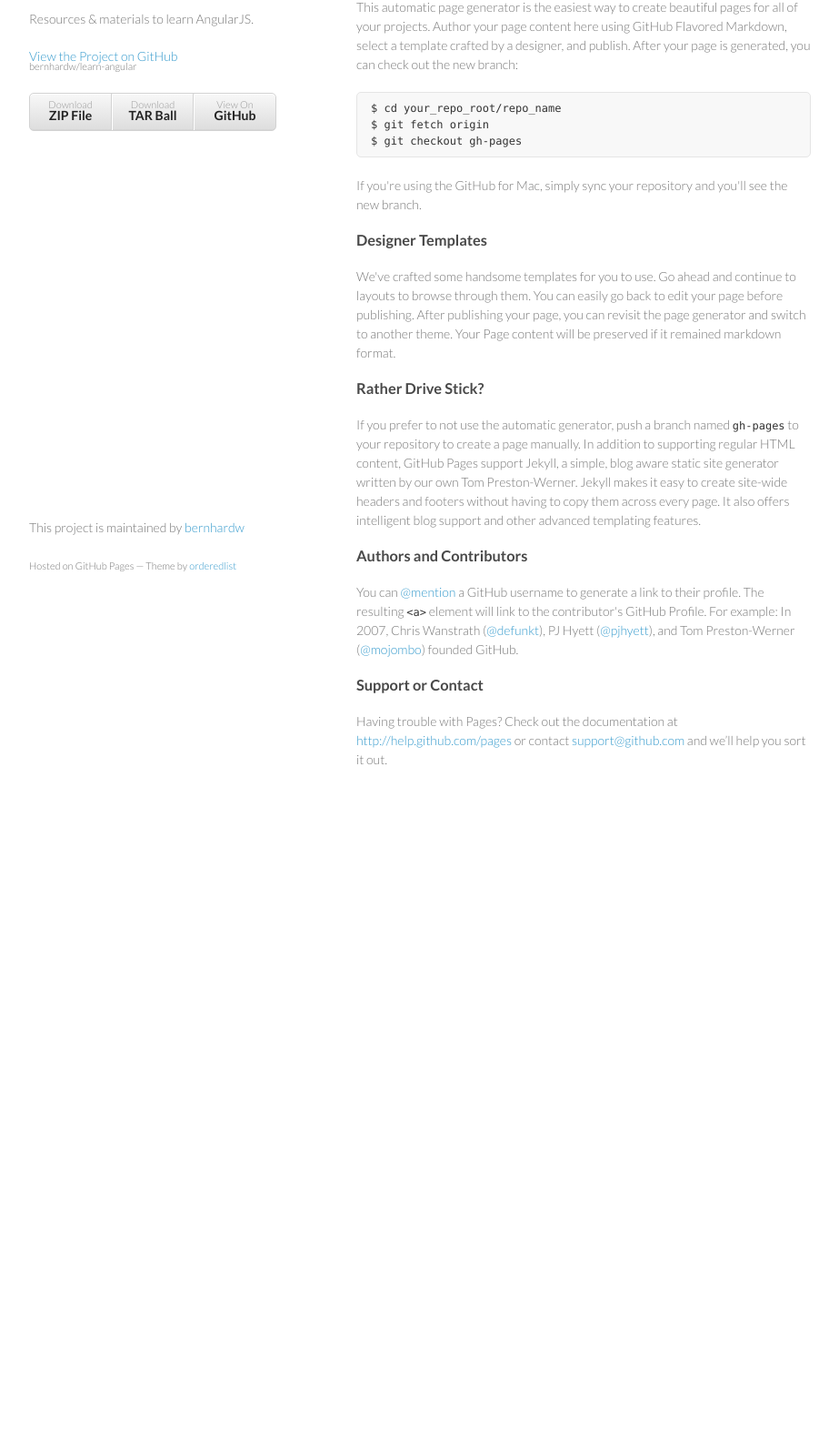
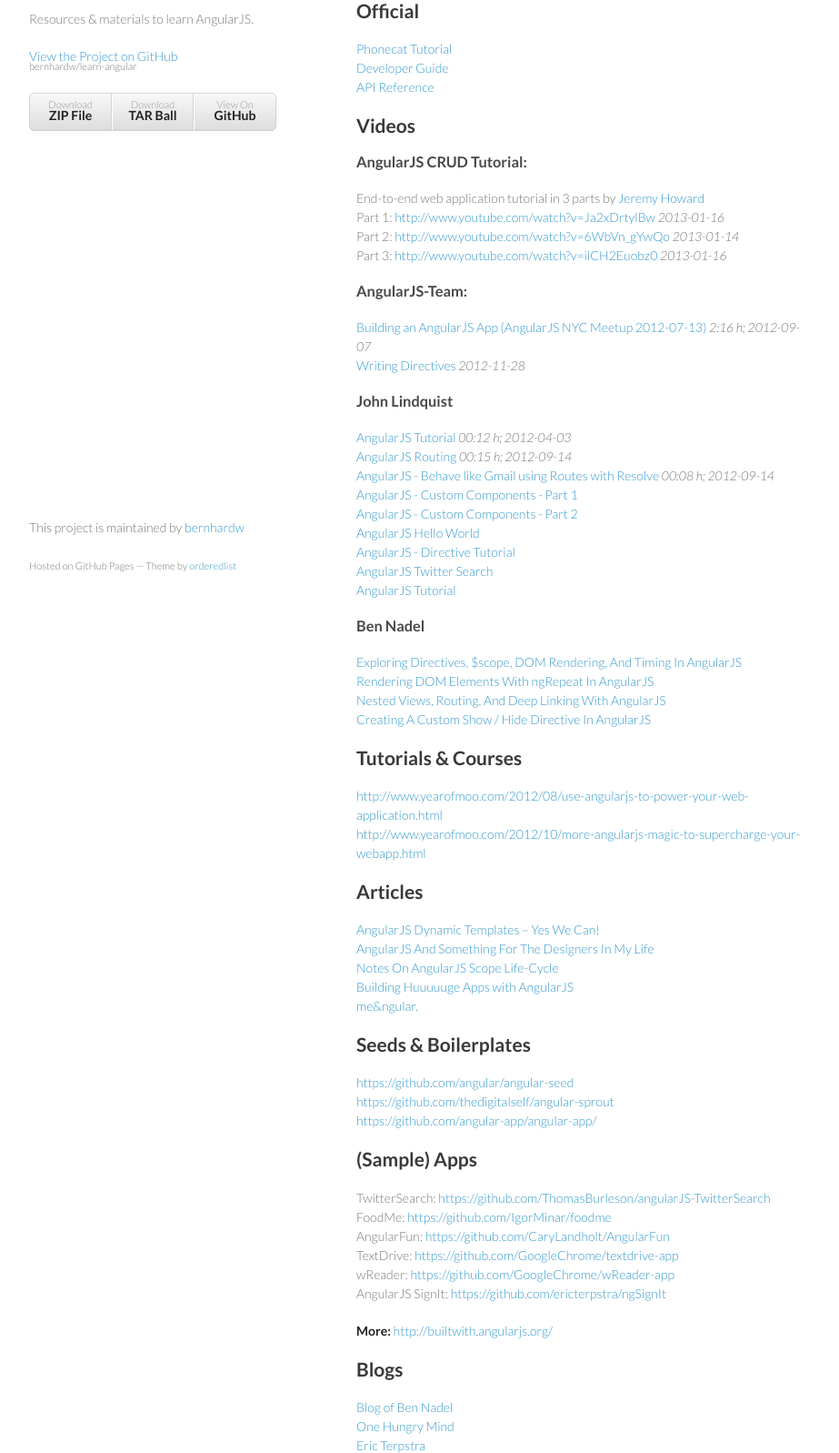
Before and after one commit to bernhardw/learn-angular, a plain HTML site: page index.html in a window 1280 px wide. Shown: the part 99-1696 px from the top of the page at 91% size, without its empty margins (178-1101 px from the left). Before the commit the page ends 1014 px from the top, so only its background shows below. Drawn offline with Linux system fonts and the light colour scheme.

```diff
--- a/index.html
+++ b/index.html
@@ -28,32 +28,80 @@
         </ul>
       </header>
       <section>
-        <h3>Welcome to GitHub Pages.</h3>
+        <p>A collection of resources &amp; materials to help you learn AngularJS, the new rising star.</p>
 
-<p>This automatic page generator is the easiest way to create beautiful pages for all of your projects. Author your page content here using GitHub Flavored Markdown, select a template crafted by a designer, and publish. After your page is generated, you can check out the new branch:</p>
+<h2>Official</h2>
 
-<pre><code>$ cd your_repo_root/repo_name
-$ git fetch origin
-$ git checkout gh-pages
-</code></pre>
+<p><a href="http://docs.angularjs.org/tutorial">Phonecat Tutorial</a><br><a href="http://docs.angularjs.org/guide/">Developer Guide</a><br><a href="http://docs.angularjs.org/api/">API Reference</a>  </p>
 
-<p>If you're using the GitHub for Mac, simply sync your repository and you'll see the new branch.</p>
+<h2>Videos</h2>
 
-<h3>Designer Templates</h3>
+<h3>AngularJS CRUD Tutorial:</h3>
 
-<p>We've crafted some handsome templates for you to use. Go ahead and continue to layouts to browse through them. You can easily go back to edit your page before publishing. After publishing your page, you can revisit the page generator and switch to another theme. Your Page content will be preserved if it remained markdown format.</p>
+<p>End-to-end web application tutorial in 3 parts by <a href="http://jphoward.wordpress.com/">Jeremy Howard</a><br>
+Part 1: <a href="http://www.youtube.com/watch?v=Ja2xDrtylBw">http://www.youtube.com/watch?v=Ja2xDrtylBw</a> <em>2013-01-16</em><br>
+Part 2: <a href="http://www.youtube.com/watch?v=6WbVn_gYwQo">http://www.youtube.com/watch?v=6WbVn_gYwQo</a> <em>2013-01-14</em><br>
+Part 3: <a href="http://www.youtube.com/watch?v=ilCH2Euobz0">http://www.youtube.com/watch?v=ilCH2Euobz0</a> <em>2013-01-16</em>    </p>
 
-<h3>Rather Drive Stick?</h3>
+<h3>AngularJS-Team:</h3>
 
-<p>If you prefer to not use the automatic generator, push a branch named <code>gh-pages</code> to your repository to create a page manually. In addition to supporting regular HTML content, GitHub Pages support Jekyll, a simple, blog aware static site generator written by our own Tom Preston-Werner. Jekyll makes it easy to create site-wide headers and footers without having to copy them across every page. It also offers intelligent blog support and other advanced templating features.</p>
+<p><a href="http://www.youtube.com/watch?v=GJey_oygU3Y">Building an AngularJS App (AngularJS NYC Meetup 2012-07-13)</a> <em>2:16 h; 2012-09-07</em><br><a href="http://www.youtube.com/watch?v=WqmeI5fZcho">Writing Directives</a> <em>2012-11-28</em></p>
 
-<h3>Authors and Contributors</h3>
+<h3>John Lindquist</h3>
 
-<p>You can <a href="https://github.com/blog/821" class="user-mention">@mention</a> a GitHub username to generate a link to their profile. The resulting <code>&lt;a&gt;</code> element will link to the contributor's GitHub Profile. For example: In 2007, Chris Wanstrath (<a href="https://github.com/defunkt" class="user-mention">@defunkt</a>), PJ Hyett (<a href="https://github.com/pjhyett" class="user-mention">@pjhyett</a>), and Tom Preston-Werner (<a href="https://github.com/mojombo" class="user-mention">@mojombo</a>) founded GitHub.</p>
+<p><a href="http://www.youtube.com/watch?v=WuiHuZq_cg4">AngularJS Tutorial</a> <em>00:12 h; 2012-04-03</em><br><a href="http://www.youtube.com/watch?v=5uhZCc0j9RY">AngularJS Routing</a> <em>00:15 h; 2012-09-14</em><br><a href="http://www.youtube.com/watch?v=P6KITGRQujQ">AngularJS - Behave like Gmail using Routes with Resolve</a> <em>00:08 h; 2012-09-14</em><br><a href="http://www.youtube.com/watch?v=A6wq16Ow5Ec">AngularJS - Custom Components - Part 1</a><br><a href="http://www.youtube.com/watch?v=nKJDHnXaKTY">AngularJS - Custom Components - Part 2</a><br><a href="http://www.youtube.com/watch?v=uFTFsKmkQnQ">AngularJS Hello World</a><br><a href="http://www.youtube.com/watch?v=Yg-R1gchccg">AngularJS - Directive Tutorial</a><br><a href="http://www.youtube.com/watch?v=IRelx4-ISbs">AngularJS Twitter Search</a><br><a href="http://www.youtube.com/watch?v=WuiHuZq_cg4">AngularJS Tutorial</a>  </p>
 
-<h3>Support or Contact</h3>
+<h3>Ben Nadel</h3>
 
-<p>Having trouble with Pages? Check out the documentation at <a href="http://help.github.com/pages">http://help.github.com/pages</a> or contact <a href="mailto:support@github.com">support@github.com</a> and we’ll help you sort it out.</p>
+<p><a href="http://www.bennadel.com/blog/2444-Exploring-Directives-scope-DOM-Rendering-And-Timing-In-AngularJS.htm">Exploring Directives, $scope, DOM Rendering, And Timing In AngularJS</a><br><a href="http://www.bennadel.com/blog/2443-Rendering-DOM-Elements-With-ngRepeat-In-AngularJS.htm">Rendering DOM Elements With ngRepeat In AngularJS</a><br><a href="http://www.bennadel.com/blog/2441-Nested-Views-Routing-And-Deep-Linking-With-AngularJS.htm">Nested Views, Routing, And Deep Linking With AngularJS</a><br><a href="http://www.bennadel.com/blog/2440-Creating-A-Custom-Show-Hide-Directive-In-AngularJS.htm">Creating A Custom Show / Hide Directive In AngularJS</a></p>
+
+<h2>Tutorials &amp; Courses</h2>
+
+<p><a href="http://www.yearofmoo.com/2012/08/use-angularjs-to-power-your-web-application.html">http://www.yearofmoo.com/2012/08/use-angularjs-to-power-your-web-application.html</a><br><a href="http://www.yearofmoo.com/2012/10/more-angularjs-magic-to-supercharge-your-webapp.html">http://www.yearofmoo.com/2012/10/more-angularjs-magic-to-supercharge-your-webapp.html</a></p>
+
+<h2>Articles</h2>
+
+<p><a href="http://onehungrymind.com/angularjs-dynamic-templates/">AngularJS Dynamic Templates – Yes We Can!</a><br><a href="http://onehungrymind.com/for-the-designers/">AngularJS And Something For The Designers In My Life</a><br><a href="http://onehungrymind.com/notes-on-angularjs-scope-life-cycle/">Notes On AngularJS Scope Life-Cycle</a><br><a href="http://briantford.com/blog/huuuuuge-angular-apps.html">Building Huuuuuge Apps with AngularJS</a><br><a href="http://stephenplusplus.github.com/meangular/">me&amp;ngular.</a></p>
+
+<h2>Seeds &amp; Boilerplates</h2>
+
+<p><a href="https://github.com/angular/angular-seed">https://github.com/angular/angular-seed</a><br><a href="https://github.com/thedigitalself/angular-sprout">https://github.com/thedigitalself/angular-sprout</a><br><a href="https://github.com/angular-app/angular-app/">https://github.com/angular-app/angular-app/</a>  </p>
+
+<h2>(Sample) Apps</h2>
+
+<p>TwitterSearch: <a href="https://github.com/ThomasBurleson/angularJS-TwitterSearch">https://github.com/ThomasBurleson/angularJS-TwitterSearch</a><br>
+FoodMe: <a href="https://github.com/IgorMinar/foodme">https://github.com/IgorMinar/foodme</a><br>
+AngularFun: <a href="https://github.com/CaryLandholt/AngularFun">https://github.com/CaryLandholt/AngularFun</a><br>
+TextDrive: <a href="https://github.com/GoogleChrome/textdrive-app">https://github.com/GoogleChrome/textdrive-app</a><br>
+wReader: <a href="https://github.com/GoogleChrome/wReader-app">https://github.com/GoogleChrome/wReader-app</a><br>
+AngularJS SignIt: <a href="https://github.com/ericterpstra/ngSignIt">https://github.com/ericterpstra/ngSignIt</a></p>
+
+<p><strong>More:</strong> <a href="http://builtwith.angularjs.org/">http://builtwith.angularjs.org/</a></p>
+
+<h2>Blogs</h2>
+
+<p><a href="http://www.bennadel.com/index.cfm">Blog of Ben Nadel</a><br><a href="http://onehungrymind.com/">One Hungry Mind</a><br><a href="http://ericterpstra.com/">Eric Terpstra</a><br><a href="http://johnlindquist.com/">John Lindquist</a><br><a href="http://blog.angularjs.org/">Official Blog</a><br><a href="http://briantford.com/blog/">Brian Ford</a>  </p>
+
+<h2>Other</h2>
+
+<p><a href="http://deansofer.com/posts/view/14/AngularJs-Tips-and-Tricks-UPDATED">http://deansofer.com/posts/view/14/AngularJs-Tips-and-Tricks-UPDATED</a><br><a href="https://github.com/angular/angular.js/wiki/The-Nuances-of-Scope-Prototypal-Inheritance">https://github.com/angular/angular.js/wiki/The-Nuances-of-Scope-Prototypal-Inheritance</a></p>
+
+<h2>Tools</h2>
+
+<p><a href="https://chrome.google.com/webstore/detail/angularjs-batarang/ighdmehidhipcmcojjgiloacoafjmpfk">AngularJS Chrome Extension</a><br><a href="http://yeoman.io/">Yeoman</a></p>
+
+<h2>Modules</h2>
+
+<p><a href="http://ngmodules.org/">http://ngmodules.org/</a><br><a href="http://angular-ui.github.com/">http://angular-ui.github.com/</a><br><a href="http://angular-ui.github.com/bootstrap/">http://angular-ui.github.com/bootstrap/</a><br><a href="https://github.com/mgcrea/angular-strap">https://github.com/mgcrea/angular-strap</a>  </p>
+
+<h2>Help &amp; Communities</h2>
+
+<p><a href="http://stackoverflow.com/questions/tagged/angularjs">http://stackoverflow.com/questions/tagged/angularjs</a><br><a href="http://groups.google.com/group/angular">http://groups.google.com/group/angular</a></p>
+
+<hr><h3>Information</h3>
+
+<p>This is a work in progress.<br>
+Please help keep this collection up-to-date and commit any additions you find.</p>
       </section>
       <footer>
         <p>This project is maintained by <a href="https://github.com/bernhardw">bernhardw</a></p>
```
Also changed, not shown: params.json (+1 -1 lines).
